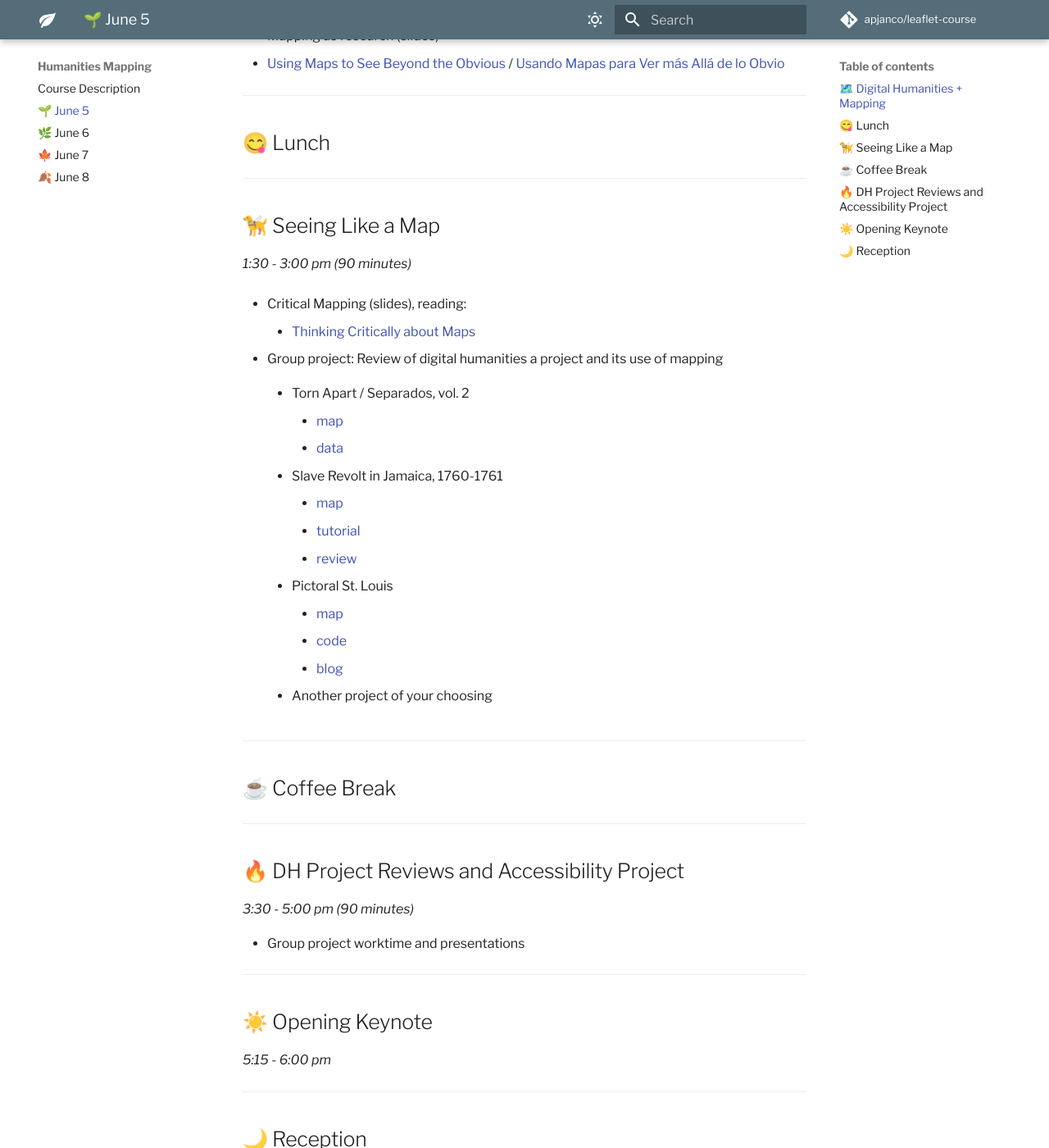
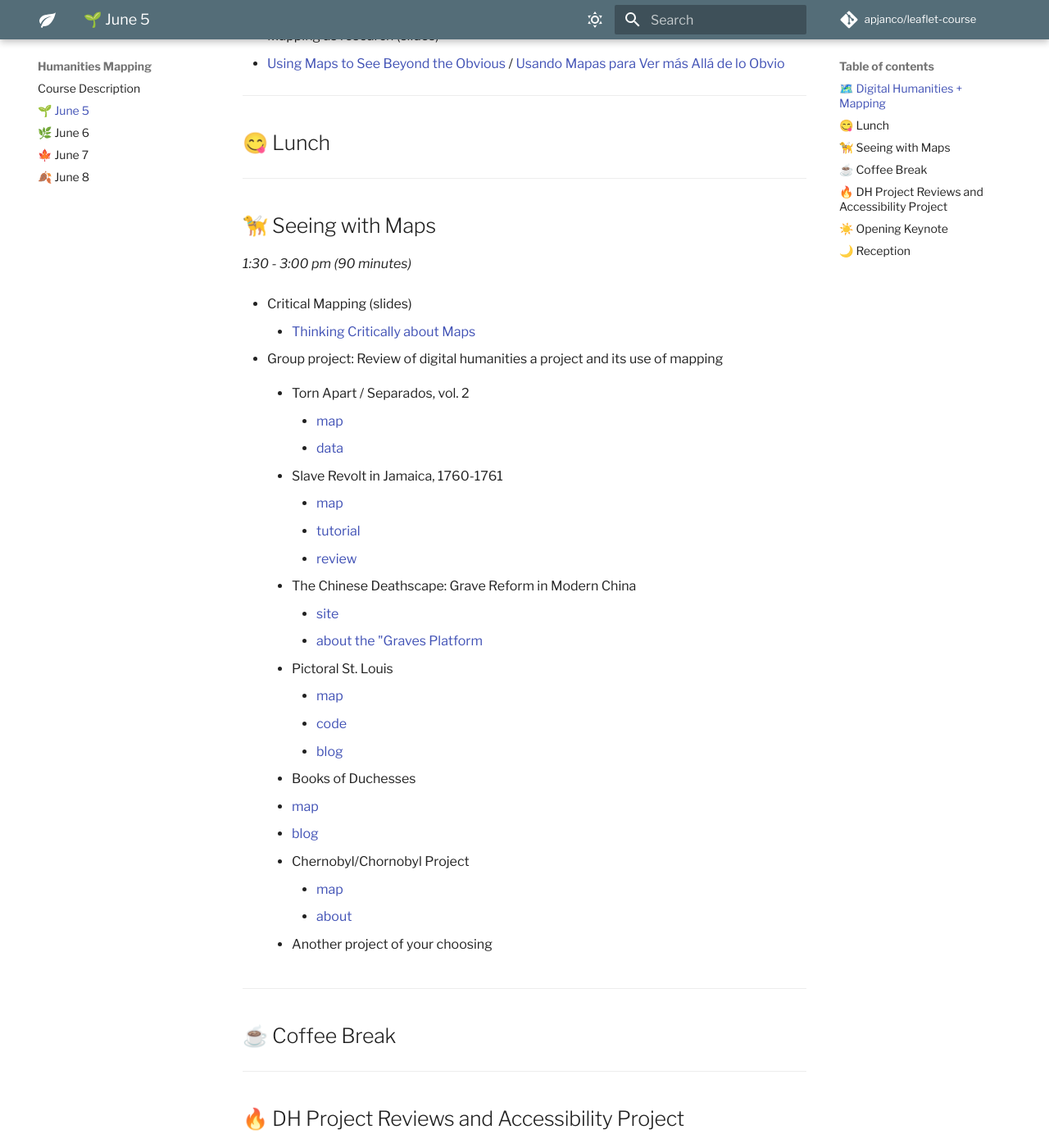
Before and after one commit to apjanco/leaflet-course, an MkDocs documentation site: the page built from docs/day1.md, in a window 1280 px wide and 1400 px high, scrolled down 350 px. Shown: the whole window at 82% size. Built offline with MkDocs 1.6.1 and Material for MkDocs 9.7.7, drawn with Linux system fonts in a browser that asks for light colours.

Commit message:
am updates!

```diff
--- a/docs/day1.md
+++ b/docs/day1.md
@@ -16,10 +16,10 @@ _10:45am - 12:00_
 
 <hr>
 
-## 🦮 Seeing Like a Map
+## 🦮 Seeing with Maps
 _1:30 - 3:00 pm (90 minutes)_
 
-- Critical Mapping (slides), reading:
+- Critical Mapping (slides)
     - [Thinking Critically about Maps](https://kit.exposingtheinvisible.org/en/critical-maps.html)
 
 - Group project: Review of digital humanities a project and its use of mapping
@@ -32,10 +32,22 @@ _1:30 - 3:00 pm (90 minutes)_
         - [tutorial](https://craftingdh.netlify.app/tutorials/mapping/)
         - [review](https://reviewsindh.pubpub.org/pub/slave-revolt-in-jamaica/release/1)
 
+    - The Chinese Deathscape: Grave Reform in Modern China
+        - [site](https://chinesedeathscape.org/)
+        - [about the "Graves Platform](https://chinesedeathscape.supdigital.org/read/colophon)
+
     - Pictoral St. Louis
         - [map](http://jarednielsen.com/pictorial-st-louis/index.html)
         - [code](https://github.com/nielsenjared/pictorial-st-louis)
         - [blog](https://jarednielsen.com/make-interactive-story-map-leaflet-non-geographical-images/)
+
+    - Books of Duchesses
+      - [map](https://booksofduchesses.com/)
+      - [blog](https://www.karwansaraypublishers.com/en-us/blogs/medieval-world-blog/books-of-duchesses)
+
+    - Chernobyl/Chornobyl Project
+        - [map](https://harvard-cga.maps.arcgis.com/apps/webappviewer/index.html?id=5143021e6379448c966900096f21b5e3)
+        - [about](https://gis.huri.harvard.edu/chornobyl)
 
     - Another project of your choosing
 
```
